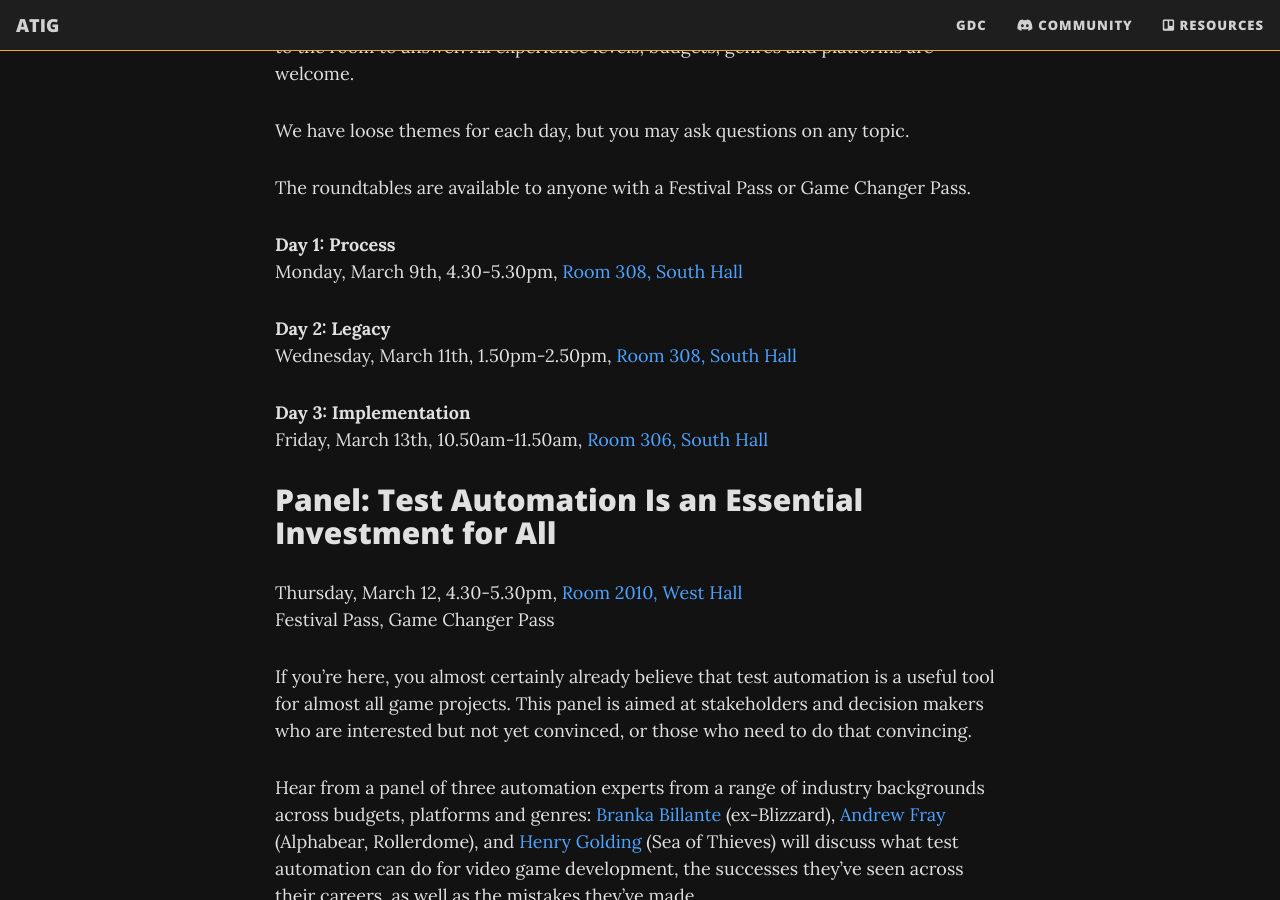
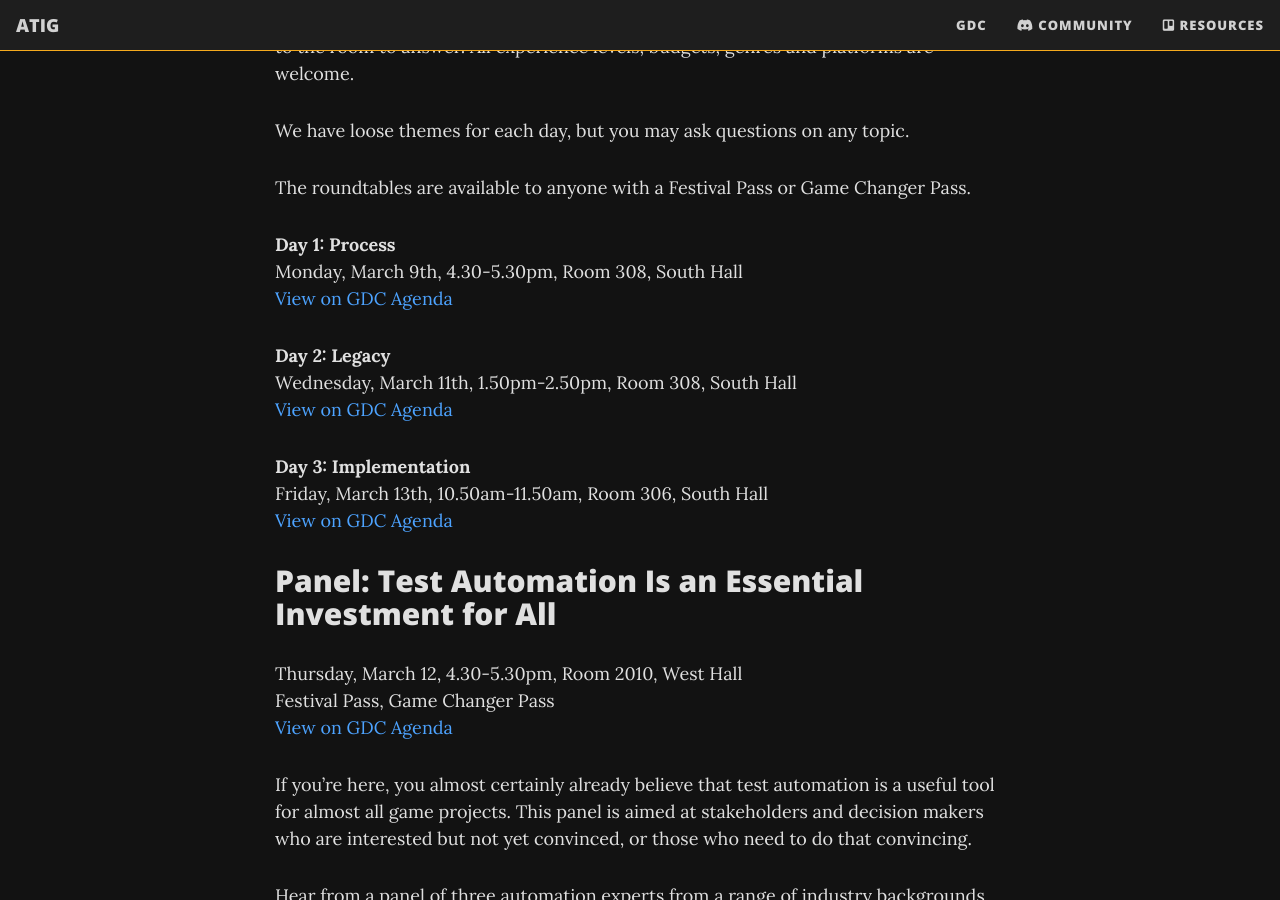
Before and after one commit to tenpn/atig-website, a Jekyll site: the page built from gdc.md, in a window 1280 px wide and 900 px high, scrolled down 727 px. Built offline with Jekyll 4.4.1, drawn with Linux system fonts in a browser that asks for light colours.

Commit message:
rearranging gdc links

```diff
--- a/gdc.md
+++ b/gdc.md
@@ -22,21 +22,25 @@
 
 **Day 1: Process**<br/>
 Monday, March 9th, 4.30-5.30pm,
-[Room 308, South Hall](https://schedule.gdconf.com/session/automated-testing-roundtable-day-1/914466)
+Room 308, South Hall<br/>
+[View on GDC Agenda](https://schedule.gdconf.com/session/automated-testing-roundtable-day-1/914466)
 
 **Day 2: Legacy**<br/>
 Wednesday, March 11th, 1.50pm-2.50pm,
-[Room 308, South Hall](https://schedule.gdconf.com/session/automated-testing-roundtable-day-2/917293)
+Room 308, South Hall<br/>
+[View on GDC Agenda](https://schedule.gdconf.com/session/automated-testing-roundtable-day-2/917293)
 
 **Day 3: Implementation**<br/>
 Friday, March 13th, 10.50am-11.50am,
-[Room 306, South Hall](https://schedule.gdconf.com/session/automated-testing-roundtable-day-3/917294)
+Room 306, South Hall<br/>
+[View on GDC Agenda](https://schedule.gdconf.com/session/automated-testing-roundtable-day-3/917294)
 
 ## Panel: Test Automation Is an Essential Investment for All
 
 Thursday, March 12, 4.30-5.30pm,
-[Room 2010, West Hall](https://schedule.gdconf.com/session/test-automation-is-an-essential-investment-for-all/914467)<br/>
-Festival Pass, Game Changer Pass
+Room 2010, West Hall<br/>
+Festival Pass, Game Changer Pass<br/>
+[View on GDC Agenda](https://schedule.gdconf.com/session/test-automation-is-an-essential-investment-for-all/914467)
 
 If you're here, you almost certainly already believe that test automation is a useful tool for almost all game projects. This panel is aimed at stakeholders and decision makers who are interested but not yet convinced, or those who need to do that convincing.
 
```
